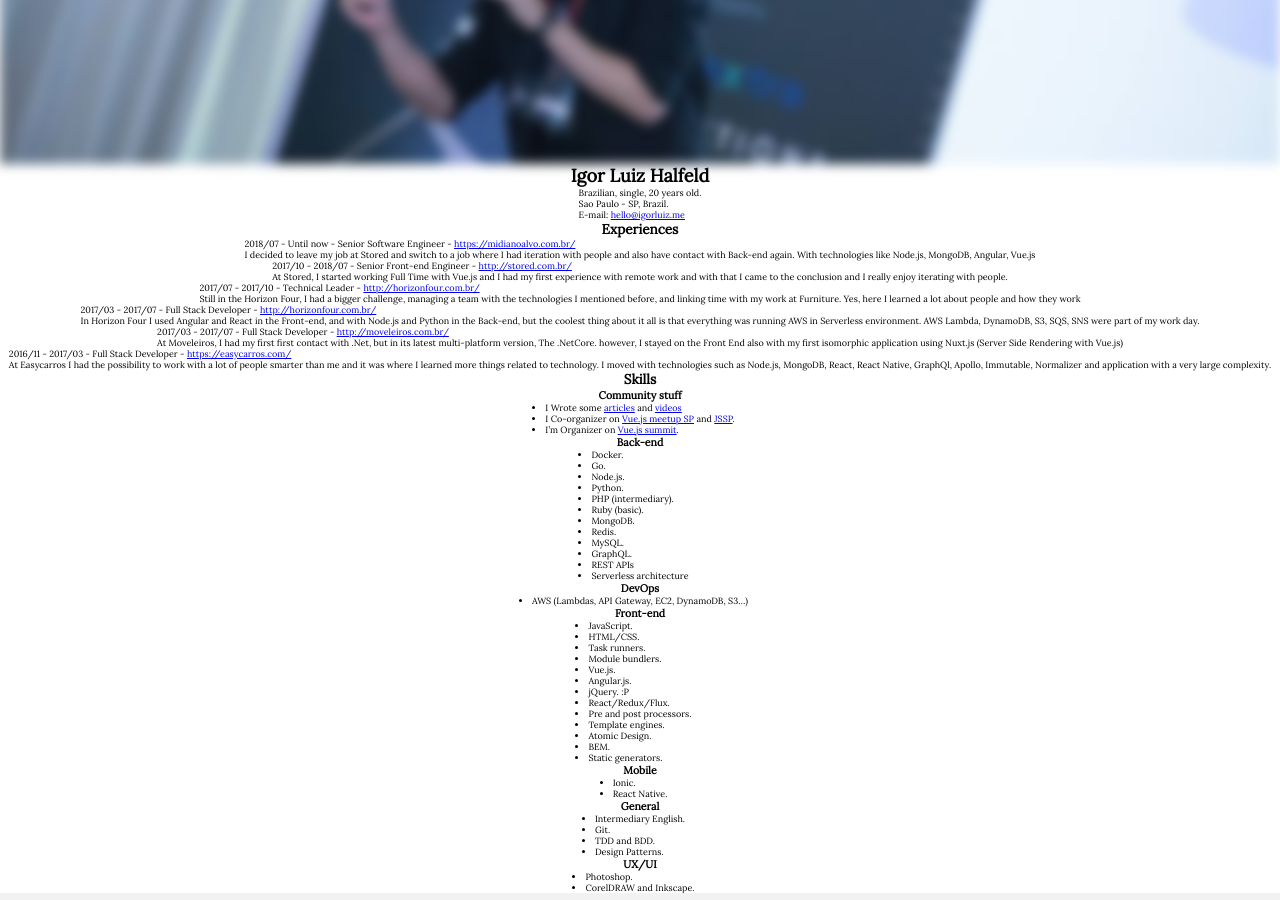
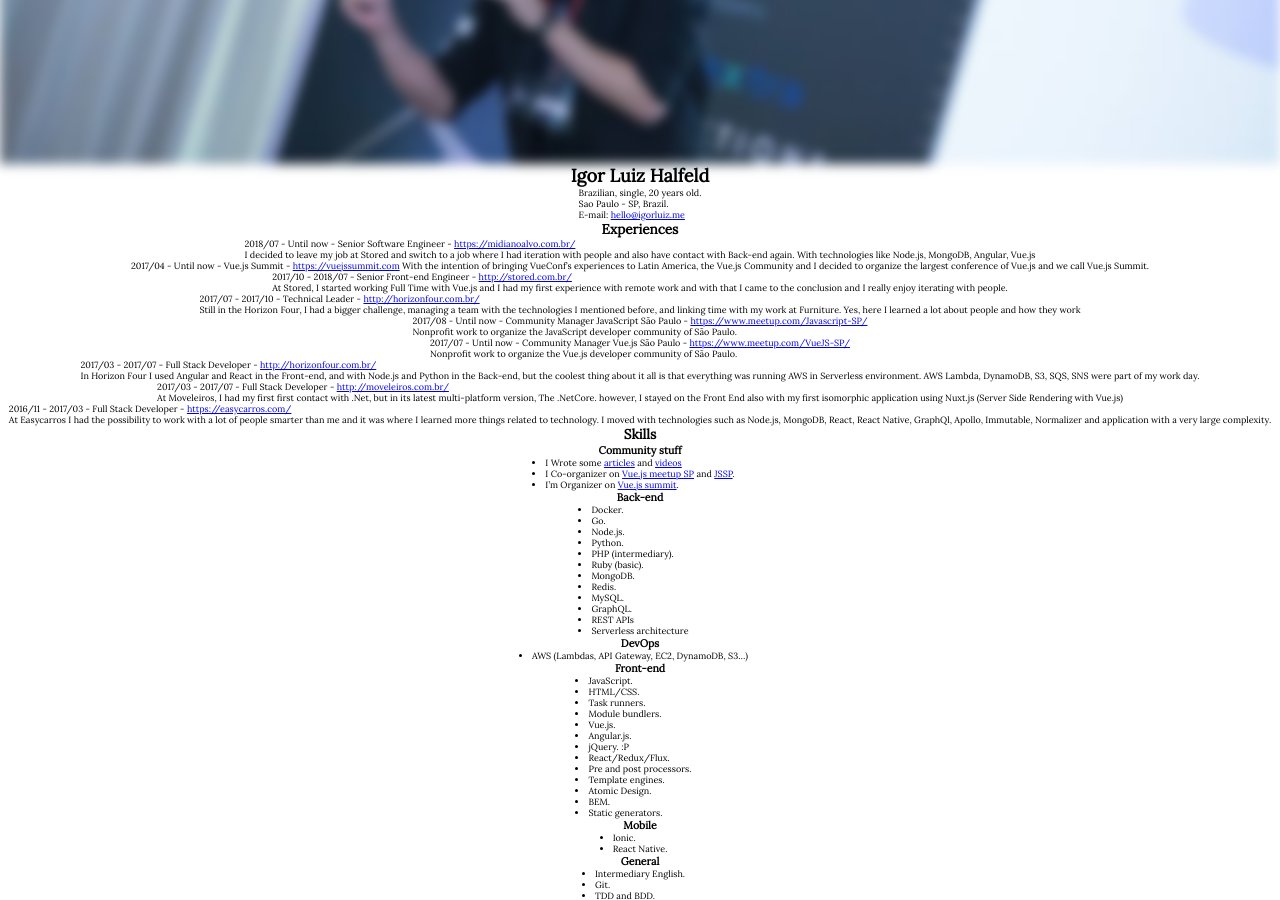
Before and after one commit to Halfeld/website, a Jekyll site: the page built from resume.md, in a window 1280 px wide and 900 px high, scrolled down 466 px. Built offline with Jekyll 4.4.1, drawn with Linux system fonts in a browser that asks for light colours; our own code applies the rules of GitHub Pages for plain Markdown files; comment, search, counter and statistics services are not loaded.

Commit message:
Add more experiences

```diff
--- a/resume.md
+++ b/resume.md
@@ -10,12 +10,21 @@
 I decided to leave my job at Stored and switch to a job where I had iteration with people and also have contact with Back-end again.
 With technologies like Node.js, MongoDB, Angular, Vue.js
 
+2017/04 - Until now - Vue.js Summit - <https://vuejssummit.com>
+With the intention of bringing VueConf's experiences to Latin America, the Vue.js Community and I decided to organize the largest conference of Vue.js and we call Vue.js Summit.
+
 2017/10 - 2018/07 - Senior Front-end Engineer - <http://stored.com.br/>
 At Stored, I started working Full Time with Vue.js and I had my first experience with remote work and with that I came to the conclusion and I really enjoy iterating with people.
 
 2017/07 - 2017/10 - Technical Leader - <http://horizonfour.com.br/>
 Still in the Horizon Four, I had a bigger challenge, managing a team with the technologies I mentioned before, and linking time with my work at Furniture.
 Yes, here I learned a lot about people and how they work
+
+2017/08 - Until now - Community Manager JavaScript São Paulo - <https://www.meetup.com/Javascript-SP/>
+Nonprofit work to organize the JavaScript developer community of São Paulo.
+
+2017/07 - Until now - Community Manager Vue.js São Paulo - <https://www.meetup.com/VueJS-SP/>
+Nonprofit work to organize the Vue.js developer community of São Paulo.
 
 2017/03 - 2017/07 - Full Stack Developer - <http://horizonfour.com.br/>
 In Horizon Four I used Angular and React in the Front-end, and with Node.js and Python in the Back-end, but the coolest thing about it all is that everything was running AWS in Serverless environment.
```
